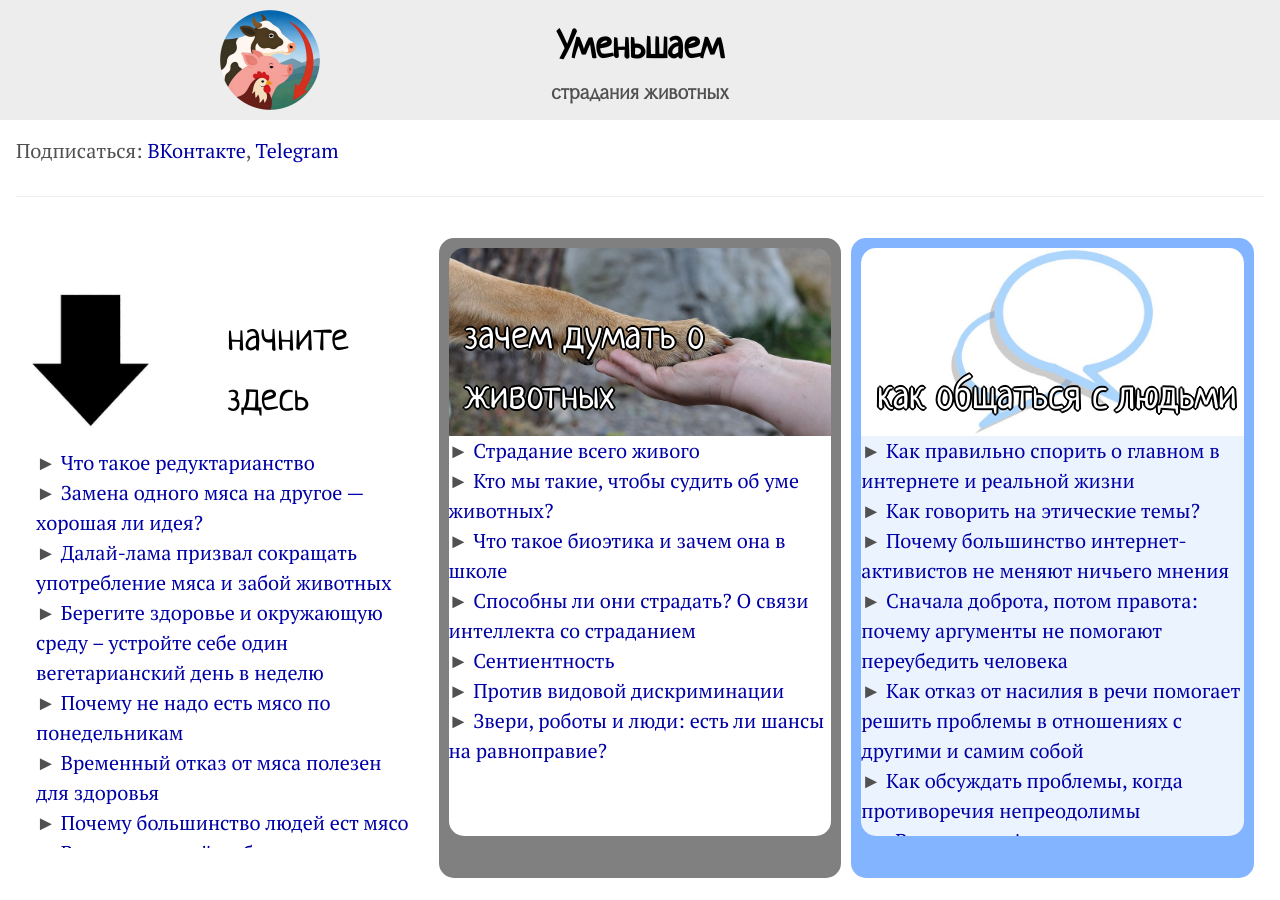
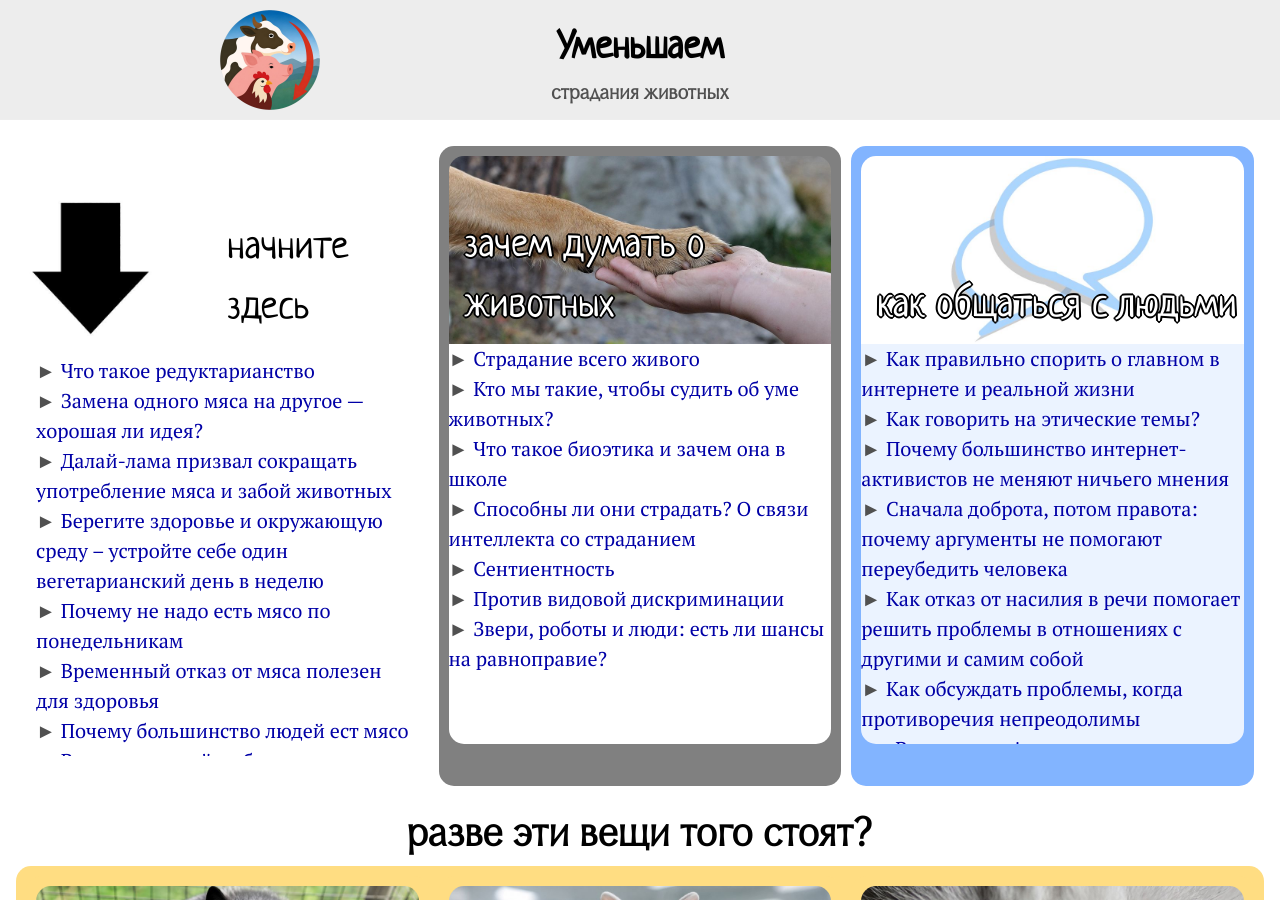
Before and after one commit to Umenshaem/umenshaem.github.io, a Jekyll site: the page built from index.md, in a window 1280 px wide and 900 px high. Built offline with Jekyll 4.4.1, drawn with Linux system fonts in a browser that asks for light colours.

Commit message:
Update index.md

```diff
--- a/index.md
+++ b/index.md
@@ -3,10 +3,6 @@ layout: page
 title: "Уменьшаем"
 excerpt: "От чего страдают животные и как можно им помочь. Редуктарианство, флекситарианство и веганство. Уменьшение потребления продуктов животного происхождения, таких как мясо, яйца, мех и молочные продукты. Эффективный активизм."
 ---
-Подписаться: <a href="{{ site.vk }}">ВКонтакте</a>, <a href="{{ site.telegram }}">Telegram</a>
-
----
-
 <style>
   table {
     table-layout: fixed;
```
